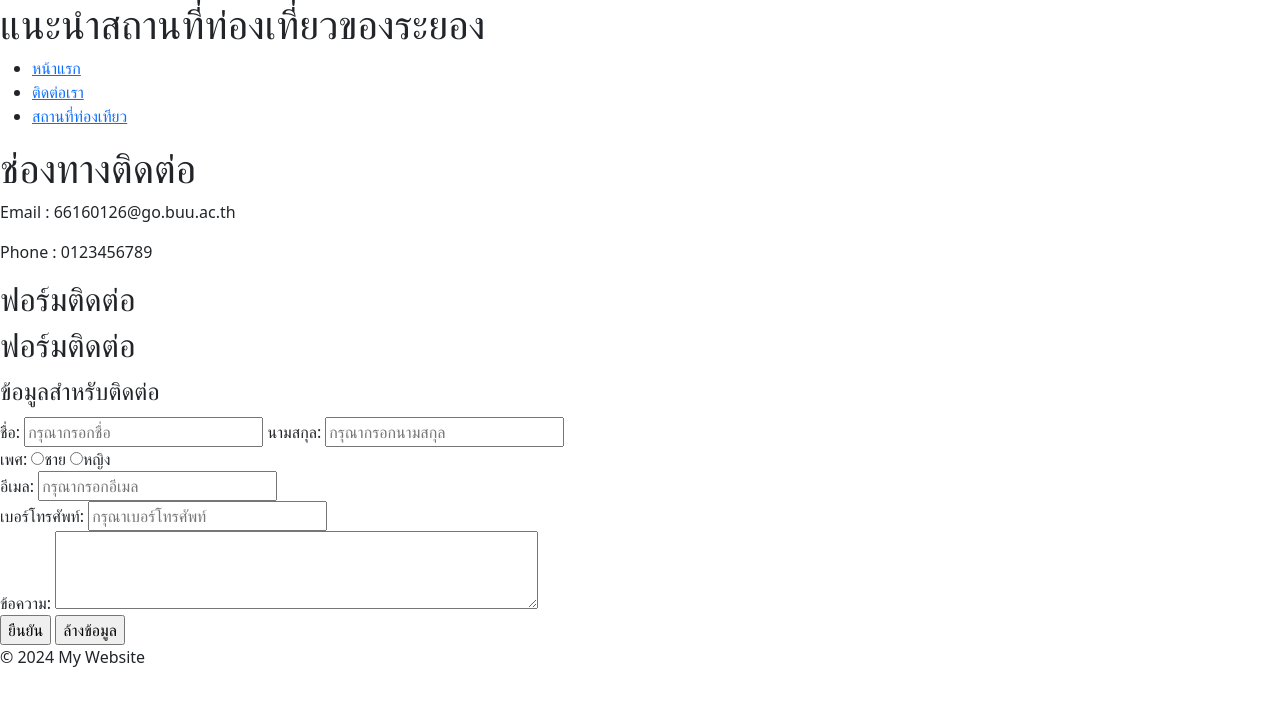
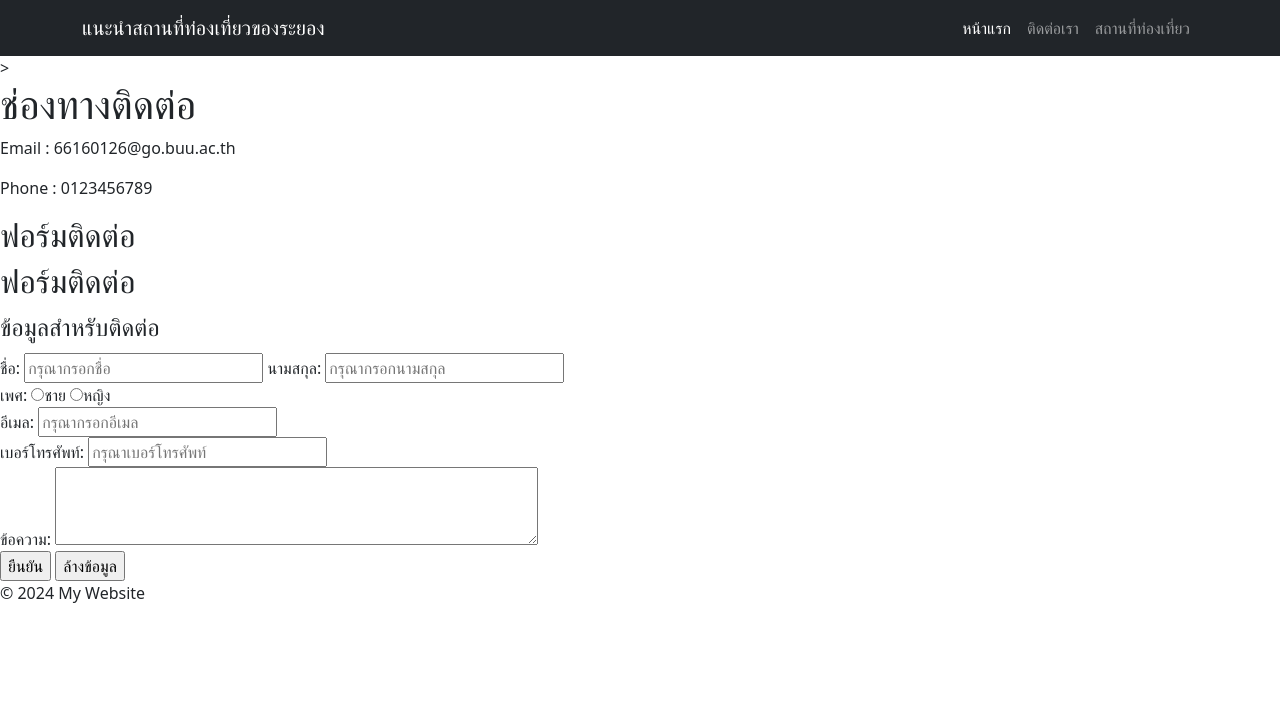
Before and after one commit to 66160126-Nattawut/hw2_bootstrap, a plain HTML site: page contact.html in a window 1280 px wide. Drawn offline with nearby package versions, Linux system fonts and the light colour scheme.

Commit message:
แก้ไขในส่วนของ navbar

```diff
--- a/contact.html
+++ b/contact.html
@@ -8,16 +8,21 @@
     <link rel="stylesheet" href="https://cdn.jsdelivr.net/npm/bootstrap-icons@1.11.3/font/bootstrap-icons.min.css">
 </head>
 <body>
- <header class = "banner">
-    <h1>แนะนำสถานที่ท่องเที่ยวของระยอง</h1>
- <nav>
- <ul>
- <li><a href="index.html" class="active">หน้าแรก</a></li>
- <li><a href="contact.html">ติดต่อเรา</a></li>
- <li><a href="travel.html">สถานที่ท่องเทียว</a></li>
- </ul>
- </nav>
- </header>
+    <nav class="navbar navbar-expand-lg navbar-dark bg-dark">
+        <div class="container">
+            <a class="navbar-brand" href="#">แนะนำสถานที่ท่องเที่ยวของระยอง</a>
+            <button class="navbar-toggler" type="button" data-bs-toggle="collapse" data-bs-target="#navbarNav">
+                <span class="navbar-toggler-icon"></span>
+            </button>
+            <div class="collapse navbar-collapse" id="navbarNav">
+                <ul class="navbar-nav ms-auto">
+                    <li class="nav-item"><a class="nav-link active" href="index.html">หน้าแรก</a></li>
+                    <li class="nav-item"><a class="nav-link" href="contact.html">ติดต่อเรา</a></li>
+                    <li class="nav-item"><a class="nav-link" href="travel.html">สถานที่ท่องเที่ยว</a></li>
+                </ul>
+            </div>
+        </div>
+    </nav>>
  <main role="main">
     <h1>ช่องทางติดต่อ</h1>
         <p>Email : 66160126@go.buu.ac.th</p>
```
